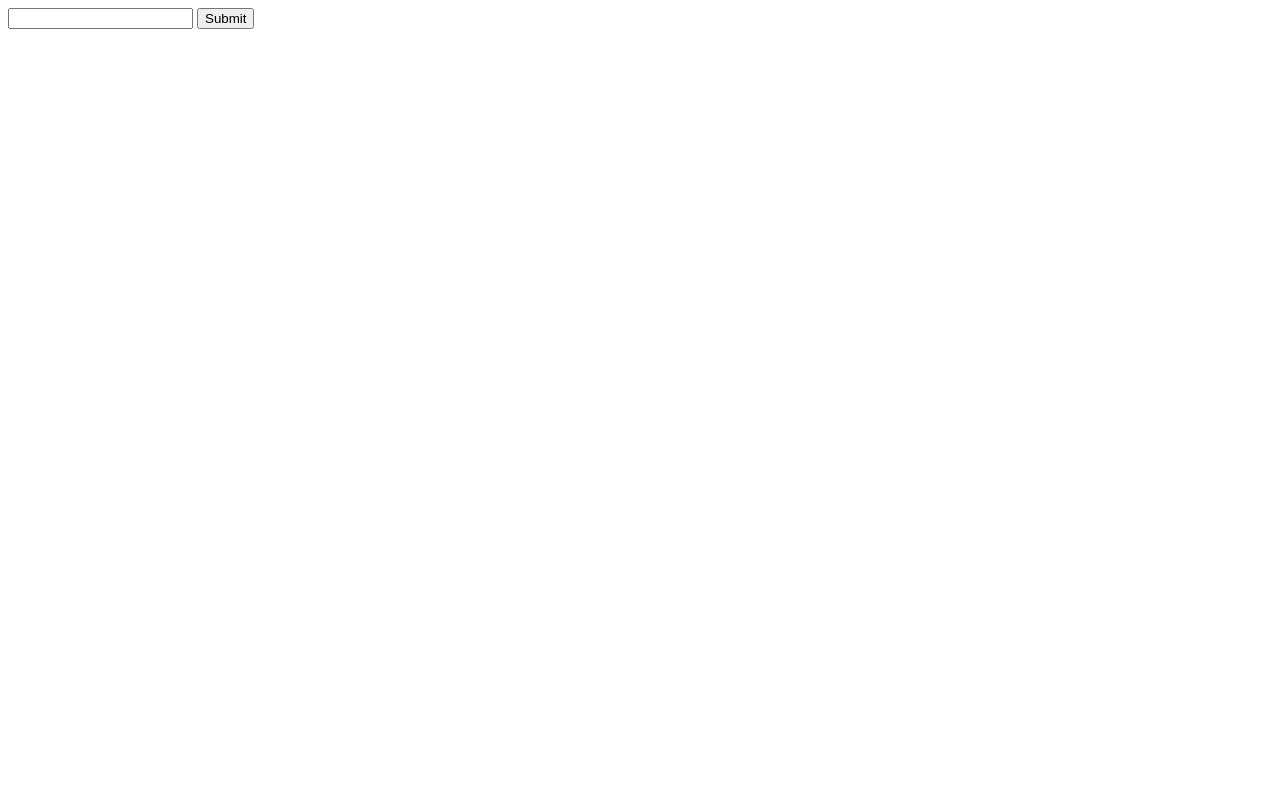
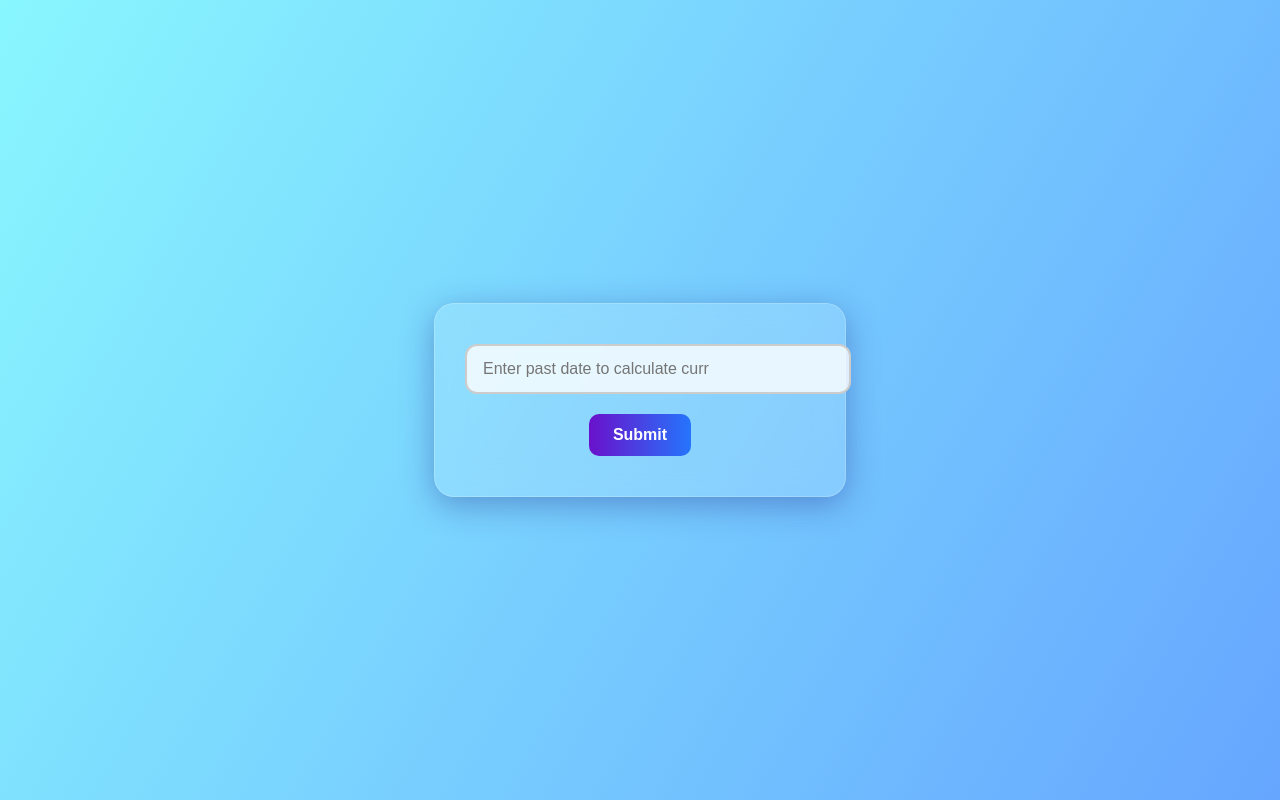
Before and after one commit to abdulghaniag/past-date-calculate, a plain HTML site: page index.html in a window 1280 px wide. Drawn offline with Linux system fonts and the light colour scheme.

Commit message:
task styling done

```diff
--- a/index.html
+++ b/index.html
@@ -4,12 +4,75 @@
     <meta charset="UTF-8">
     <meta name="viewport" content="width=device-width, initial-scale=1.0">
     <title>Document</title>
+
+    <style>
+  /* Full page background with gradient */
+  body {
+    margin: 0;
+    padding: 0;
+    font-family: 'Segoe UI', sans-serif;
+    height: 100vh;
+    display: flex;
+    justify-content: center;
+    align-items: center;
+    background: linear-gradient(120deg, #89f7fe, #66a6ff);
+  }
+
+  /* Glassmorphism container */
+  #box {
+    background: rgba(255, 255, 255, 0.15);
+    backdrop-filter: blur(15px);
+    border-radius: 20px;
+    padding: 40px 30px;
+    box-shadow: 0 8px 32px rgba(31, 38, 135, 0.37);
+    border: 1px solid rgba(255, 255, 255, 0.2);
+    width: 350px;
+    text-align: center;
+  }
+
+  /* Input styling */
+  #box input[type="text"] {
+    width: 100%;
+    padding: 14px 16px;
+    font-size: 16px;
+    border-radius: 12px;
+    border: 2px solid #ccc;
+    background-color: rgba(255, 255, 255, 0.8);
+    margin-bottom: 20px;
+    outline: none;
+    transition: border 0.3s ease, box-shadow 0.3s ease;
+  }
+
+  #box input[type="text"]:focus {
+    border-color: #6c63ff;
+    box-shadow: 0 0 8px rgba(108, 99, 255, 0.4);
+  }
+
+  /* Button styling */
+  #box button {
+    padding: 12px 24px;
+    font-size: 16px;
+    font-weight: bold;
+    color: white;
+    background: linear-gradient(to right, #6a11cb, #2575fc);
+    border: none;
+    border-radius: 10px;
+    cursor: pointer;
+    transition: background 0.4s ease, transform 0.2s ease;
+  }
+
+  #box button:hover {
+    background: linear-gradient(to right, #2575fc, #6a11cb);
+    transform: scale(1.05);
+  }
+</style>
+
+
 </head>
 <body>
-    <!-- Days Passed Since a Date
-Task: Kisi bhi past date se aaj tak kitne din guzray hain, wo calculate karo. -->
+
     <div id="box">
-     <input type="text" name="" id="past">
+     <input type="text" name="" id="past" placeholder="Enter past date to calculate curr">
      <button onclick="add()">Submit</button>
     </div>
 
@@ -29,10 +92,7 @@ return;
     let diff =   now - pastDate;
     let finalResult = Math.floor(diff /(24 * 60 * 60 * 1000))
 
-    console.log(finalResult);
-
-
-
+    alert(finalResult);
 
    }
 
```
